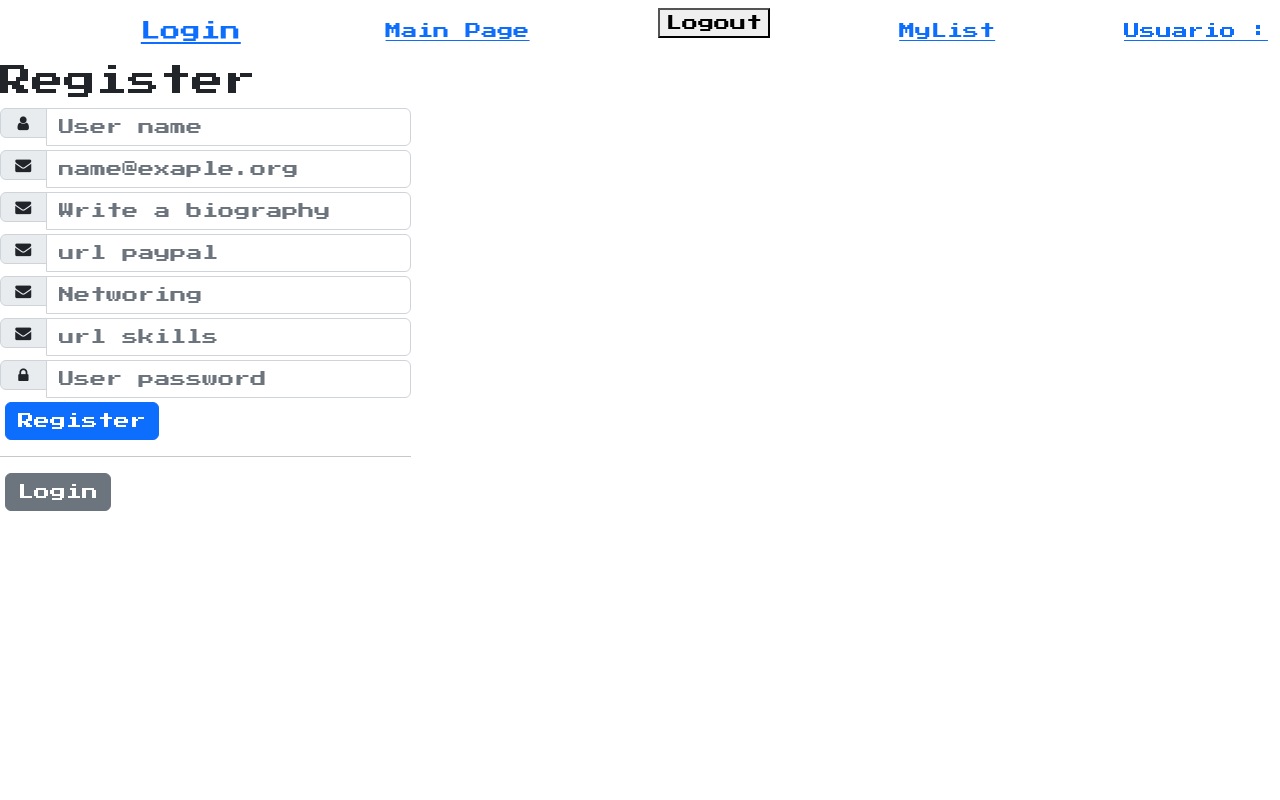
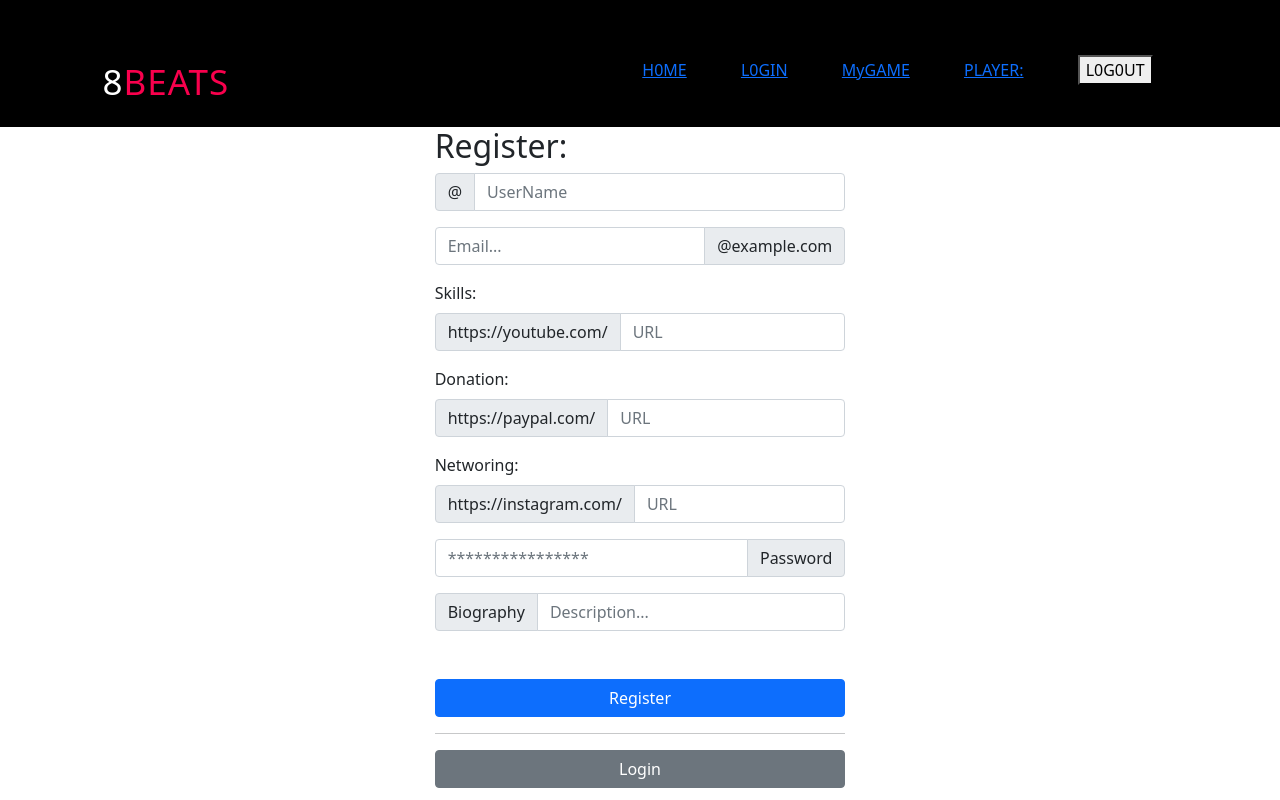
Before and after one commit to RodrigoZapanaFlores/beatflix, a Node server app: page /register in a window 1280 px wide. Run offline with Node 20, Linux system fonts and the light colour scheme; some libraries are stand-ins or nearby versions.

Commit message:
css implement

```diff
--- /dev/null
+++ b/public/css/navbar.css
@@ -0,0 +1,31 @@
+nav{
+	display: flex;
+	align-items: center;
+	justify-content: space-between;
+	padding-top: 45px;
+	padding-left: 8%;
+	padding-right: 8%;
+    background-color: black;
+}
+
+.logo{
+	color: white;
+	font-size: 35px;
+	letter-spacing: 1px;
+	cursor: pointer;
+}
+
+span{
+	color: #f9004d;
+}
+
+nav ul li{
+	list-style-type: none;
+	display: inline-block;
+	padding: 10px  25px;
+}
+
+nav ul li a:hover{
+	color: #f9004d;
+	transition: .4s;
+}
--- a/views/auth/register.hbs
+++ b/views/auth/register.hbs
@@ -1,60 +1,70 @@
 <div class="row justify-content-center">
     <div class="col-12 col-md-6 col-lg-4">
-    <h2>Register</h2>
+      <h2>Register:</h2>
 
+        <label for="">
           <form action="/register" method="post">
-
-      <div class="input-group mb-1">
-        <span class="input-group-text"><i class="fa fa-user fa-fw"></i></span>
-        <input type="text" name="name" value="{{ user.name }}" class="form-control {{#if errors.name }}is-invalid{{/if}}" placeholder="User name">
+                <div class="input-group mb-3">
+                  <span class="input-group-text" id="basic-addon1">@</span>
+                  <input type="text" name="name" value="{{ user.name }}" class="form-control {{#if errors.name }}is-invalid{{/if}}" placeholder="UserName">
                         {{#if errors.name}}<div class="invalid-feedback">{{ errors.name }}</div>{{/if}}
                 </div>
 
-      <div class="input-group mb-1">
-        <span class="input-group-text"><i class="fa fa-envelope fa-fw"></i></span>
-        <input type="text" name="email" value="{{ user.email }}" class="form-control {{#if errors.email }}is-invalid{{/if}}" placeholder="name@exaple.org">
+                <div class="input-group mb-3">
+                  <input type="text" name="email" value="{{ user.email }}" class="form-control {{#if errors.email }}is-invalid{{/if}}" placeholder="Email...">
                         {{#if errors.email}}<div class="invalid-feedback">{{ errors.email }}</div>{{/if}}
+                  <span class="input-group-text" id="basic-addon2">@example.com</span>
                 </div>
 
-      <div class="input-group mb-1">
-        <span class="input-group-text"><i class="fa fa-envelope fa-fw"></i></span>
-        <input type="text" name="bio" value="{{ user.bio }}" class="form-control {{#if errors.bio }}is-invalid{{/if}}" placeholder="Write a biography">
-        {{#if errors.bio}}<div class="invalid-feedback">{{ errors.bio }}</div>{{/if}}
+                <label for="basic-url" class="form-label">Skills:</label>
+                <div class="input-group mb-3">
+                  <span class="input-group-text" id="basic-addon3">https://youtube.com/</span>
+                  <input type="text" name="skills" value="{{ user.skills }}" class="form-control {{#if errors.skills }}is-invalid{{/if}}" placeholder="URL">
+                        {{#if errors.skills}}<div class="invalid-feedback">{{ errors.skills }}</div>{{/if}}
                 </div>
 
-      <div class="input-group mb-1">
-        <span class="input-group-text"><i class="fa fa-envelope fa-fw"></i></span>
-        <input type="text" name="donate" value="{{ user.donate }}" class="form-control {{#if errors.donate }}is-invalid{{/if}}" placeholder="url paypal">
+                <label for="basic-url" class="form-label">Donation:</label>
+                <div class="input-group mb-3">
+                  <span class="input-group-text" id="basic-addon3">https://paypal.com/</span>
+                  <input type="text" name="donate" value="{{ user.donate }}" class="form-control {{#if errors.donate }}is-invalid{{/if}}" placeholder="URL">
                         {{#if errors.donate}}<div class="invalid-feedback">{{ errors.donate }}</div>{{/if}}
                 </div>
 
-      <div class="input-group mb-1">
-        <span class="input-group-text"><i class="fa fa-envelope fa-fw"></i></span>
-        <input type="text" name="social" value="{{ user.social }}" class="form-control {{#if errors.social }}is-invalid{{/if}}" placeholder="Networing">
+                <label for="basic-url" class="form-label">Networing:</label>
+                <div class="input-group mb-3">
+                  <span class="input-group-text" id="basic-addon3">https://instagram.com/</span>
+                  <input type="text" name="social" value="{{ user.social }}" class="form-control {{#if errors.social }}is-invalid{{/if}}" placeholder="URL">
                         {{#if errors.social}}<div class="invalid-feedback">{{ errors.social }}</div>{{/if}}
                 </div>
 
 
-        <div class="input-group mb-1">
-        <span class="input-group-text"><i class="fa fa-envelope fa-fw"></i></span>
-        <input type="text" name="skills" value="{{ user.skills }}" class="form-control {{#if errors.skills }}is-invalid{{/if}}" placeholder="url skills">
-        {{#if errors.skills}}<div class="invalid-feedback">{{ errors.skills }}</div>{{/if}}
+                <div class="input-group mb-3">
+                  <input type="password" name="password" class="form-control {{#if errors.password }}is-invalid{{/if}}" placeholder="****************">
+                        {{#if errors.password}}<div class="invalid-feedback">{{ errors.password }}</div>{{/if}}
+                  <span class="input-group-text" id="basic-addon2">Password</span>
                 </div>
 
 
-      <div class="input-group mb-1">
-        <span class="input-group-text"><i class="fa fa-lock fa-fw"></i></span>
-        <input type="password" name="password" class="form-control {{#if errors.password }}is-invalid{{/if}}" placeholder="User password">
-        {{#if errors.password}}<div class="invalid-feedback">{{ errors.password }}</div>{{/if}}
+                <div class="input-group">
+                  <span class="input-group-text">Biography</span>
+                  <input type="text" name="bio" value="{{ user.bio }}" class="form-control {{#if errors.bio }}is-invalid{{/if}}" placeholder="Description...">
+                        {{#if errors.bio}}<div class="invalid-feedback">{{ errors.bio }}</div>{{/if}}
+
                 </div>
-
+                  <br>
+                  <br>
                 <div class="d-grid">
                       <button class="btn btn-primary" type="submit">Register</button>
                 </div>
+
             </form>
                 <hr>
                 <div class="d-grid">
                       <a class="btn btn-secondary" href="/login">Login</a>
                 </div>
+
+          </label>
+
+
       </div>
     </div>
--- a/views/layout.hbs
+++ b/views/layout.hbs
@@ -3,22 +3,27 @@
     <meta charset="utf-8" />
     <meta name="viewport" content="width=device-width, initial-scale=1" />
     <title>{{ title }}</title>
-
-    <link
-      href="https://cdn.jsdelivr.net/npm/bootstrap@5.2.0-beta1/dist/css/bootstrap.min.css"
-      rel="stylesheet"
-      integrity="sha384-0evHe/X+R7YkIZDRvuzKMRqM+OrBnVFBL6DOitfPri4tjfHxaWutUpFmBp4vmVor"
-      crossorigin="anonymous"
-    />
+    <link href="https://cdn.jsdelivr.net/npm/bootstrap@5.1.3/dist/css/bootstrap.min.css" rel="stylesheet" integrity="sha384-1BmE4kWBq78iYhFldvKuhfTAU6auU8tT94WrHftjDbrCEXSU1oBoqyl2QvZ6jIW3" crossorigin="anonymous">
     <link rel="stylesheet" href="/css/main.css">
     <link rel="stylesheet" href="https://cdnjs.cloudflare.com/ajax/libs/font-awesome/4.7.0/css/font-awesome.min.css"
       integrity="sha512-SfTiTlX6kk+qitfevl/7LibUOeJWlt9rbyDn92a1DqWOw9vWG2MFoays0sgObmWazO5BQPiFucnnEAjpAB+/Sw=="
       crossorigin="anonymous" referrerpolicy="no-referrer" />
+
+
+    <link rel="stylesheet" href="/css/main.css" />
+    <link rel="stylesheet" href="/css/navbar.css" />
+    <link rel="stylesheet" href="/css/PerfilUser.css">
   </head>
   <body>
-    {{> navbar}}
-    {{!-- <div class="container pt-5"> --}}
-        {{{body}}}
-    {{!-- </div> --}}
+
+      {{> navbar}}
+
+
+      {{{body}}}
+
+    {{!--  <script src="https://cdn.jsdelivr.net/npm/@popperjs/core@2.10.2/dist/umd/popper.min.js" integrity="sha384-7+zCNj/IqJ95wo16oMtfsKbZ9ccEh31eOz1HGyDuCQ6wgnyJNSYdrPa03rtR1zdB" crossorigin="anonymous"></script>
+           <script src="https://cdn.jsdelivr.net/npm/bootstrap@5.1.3/dist/js/bootstrap.min.js" integrity="sha384-QJHtvGhmr9XOIpI6YVutG+2QOK9T+ZnN4kzFN1RtK3zEFEIsxhlmWl5/YESvpZ13" crossorigin="anonymous"></script>
+    --}}
+
   </body>
 </html>
--- a/views/partials/navbar.hbs
+++ b/views/partials/navbar.hbs
@@ -1,35 +1,24 @@
-<nav class="navbar " id="navbar">
-  <div class="container-fluid " >
-<div class="waveWrapper waveAnimation">
-  <div class="waveWrapperInner bgTop ">
-    <div class="wave waveTop" style="background-image: url('http://front-end-noobs.com/jecko/img/wave-top.png')"></div>
-  </div>
-  <div class="waveWrapperInner bgMiddle">
-    <div class="wave waveMiddle" style="background-image: url('http://front-end-noobs.com/jecko/img/wave-mid.png')"></div>
-  </div>
-  <div class="waveWrapperInner bgBottom">
-    <div class="wave waveBottom" style="background-image: url('http://front-end-noobs.com/jecko/img/wave-bot.png')"></div>
-  </div>
-</div>
 
-    <span class="navbar-brand mb-0 h1 z-index">
+<div class="hero">
 
+  <nav id="navbar">
+      <h2 class="logo">8<span>BEATS</span></h2>
+      <ul>
+         <li><a  href="/">H0ME</a></li>
+         <li> <span>
                   {{#if currentUser}}
-    <a class="btns" href="/beats">Beats</a>
+                  <a  href="/beats">BEATS</a>
                   {{else}}
-    <a  class="btns" href="/login">Login</a>
+                  <a   href="/login">L0GIN</a>
                   {{/if}}
               </span>
-    <a class="btns z-index" href="/">Main Page</a>
-
-    <form id="logout-form" action="/logout" method="POST">
-    <button>Logout</button>
+          </li>
+          <li><a id="dowloads-btn" href="/beats/myList">MyGAME</a></li>
+          <li><a href="/users/{{currentUser.id}}/userDetail">PLAYER: {{currentUser.name}}</a></li>
+          <li><form id="logout" action="/logout" method="POST">
+                  <button>L0G0UT</button>
               </form>
-
-{{!--   nuevo    --}}
-      <a id="dowloads-btn" class="z-index btns" href="/beats/myList">MyList</a>
-{{!--   nuevo    --}}
-      <a href="/users/{{currentUser.id}}/userDetail">Usuario : {{currentUser.name}}</a>
-
+          </li>
+        </ul>
+    </nav>
 </div>
-</nav>
```
Also changed, not shown: public/css/PerfilUser.css (added, +71 -0 lines), public/css/main.css (+39 -5 lines), views/auth/login.hbs (+8 -6 lines), views/beats/list.hbs (+8 -5 lines), views/users/userDetail.hbs (+24 -14 lines). Lines whose indentation alone changed are shown as unchanged.
